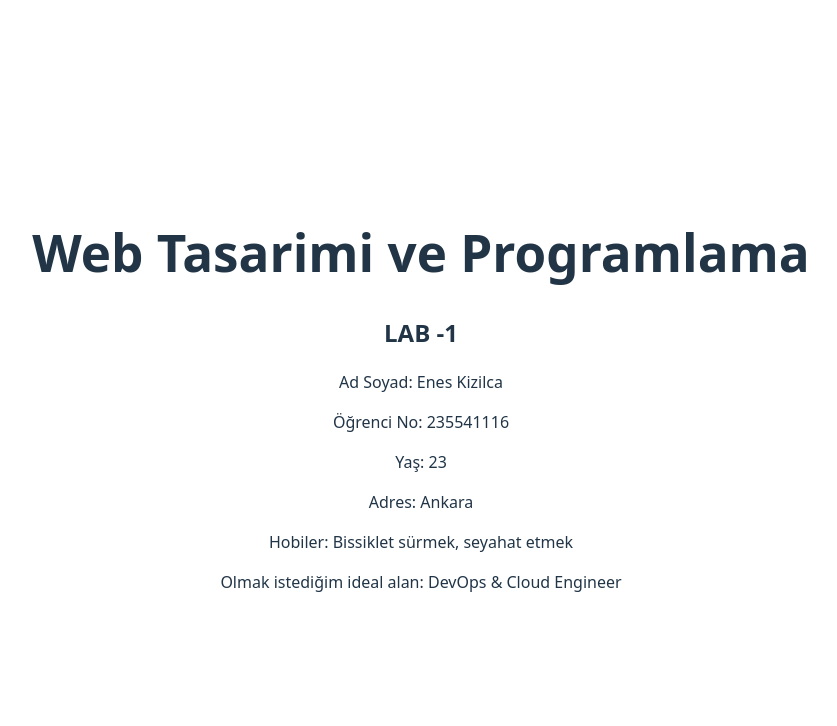
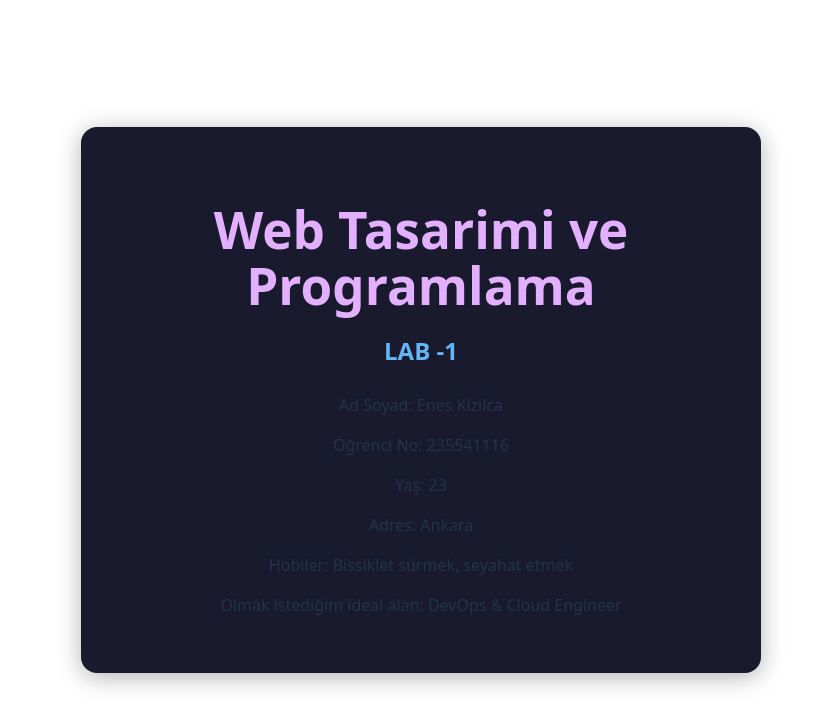
Before and after one commit to eneskizilca/web-lab-project, a React (Vite) app: page / in a window 1280 px wide. Shown: the top 726 px of the page, without its empty margins (219-1056 px from the left). Built offline with nearby package versions, Linux system fonts and the light colour scheme.

Commit message:
style: update page styling and layout

```diff
--- a/src/App.tsx
+++ b/src/App.tsx
@@ -3,15 +3,23 @@ import './App.css'
 function App() {
 
   return (
-    <div>
-      <h1>Web Tasarimi ve Programlama</h1>
-      <h2>LAB -1</h2>
+    <div style={{
+      textAlign: 'center',
+      padding: '2.5rem',
+      maxWidth: '600px',
+      margin: '3rem auto',
+      backgroundColor: '#1a1a2e',
+      borderRadius: '16px',
+      boxShadow: '0 4px 24px rgba(0,0,0,0.3)',
+    }}>
+      <h1 style={{ color: '#e2b0ff', marginBottom: '0.25rem' }}>Web Tasarimi ve Programlama</h1>
+      <h2 style={{ color: '#64b5f6', marginBottom: '1.5rem' }}>LAB -1</h2>
       <p>Ad Soyad: Enes Kizilca</p>
       <p>Öğrenci No: 235541116</p>
       <p>Yaş: 23</p>
       <p>Adres: Ankara</p>
       <p>Hobiler: Bissiklet sürmek, seyahat etmek</p>
-      <p>Olmak istediğim ideal alan: DevOps & Cloud Engineer</p>
+      <p>Olmak istediğim ideal alan: DevOps &amp; Cloud Engineer</p>
     </div>
   )
 }
```
